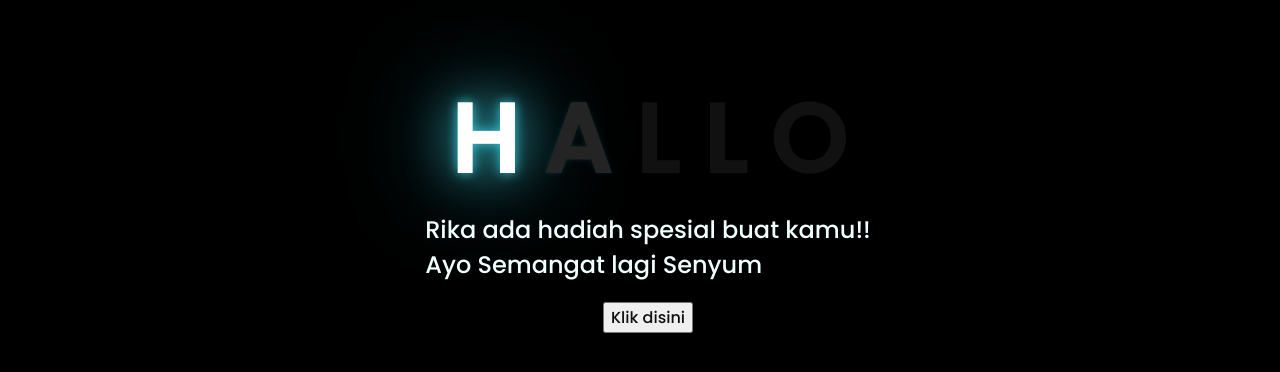
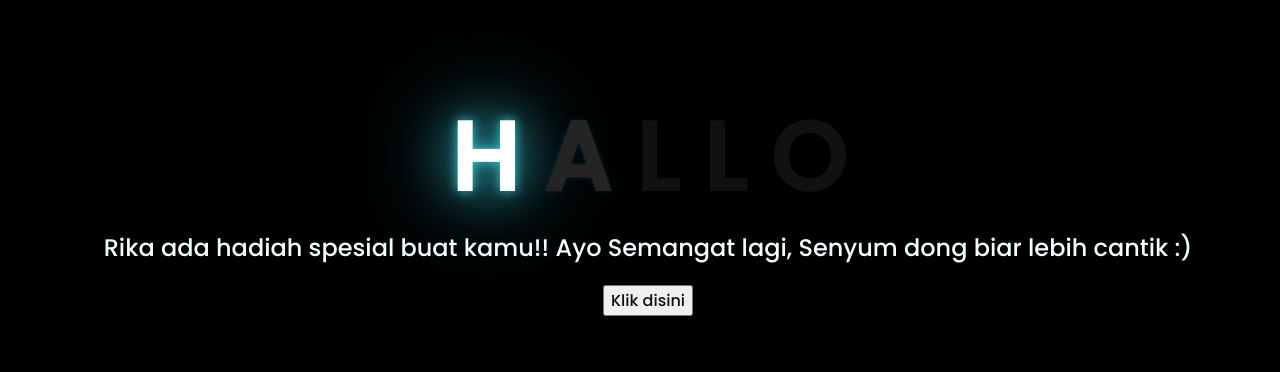
Before and after one commit to dianwinata09/Dian, a plain HTML site: page index.html in a window 1280 px wide. Shown: the part 208-580 px from the top of the page. Drawn offline with Linux system fonts and the light colour scheme.

Commit message:
Update index.html

```diff
--- a/index.html
+++ b/index.html
@@ -18,7 +18,7 @@
         <span>O</span>
     </div>
     <div class="description">
-        <span>Rika ada hadiah spesial buat kamu!! <br> Ayo Semangat lagi Senyum
+        <span>Rika ada hadiah spesial buat kamu!! Ayo Semangat lagi, Senyum dong biar lebih cantik :)
         </span>
     </div>
     <div class="button">
```
